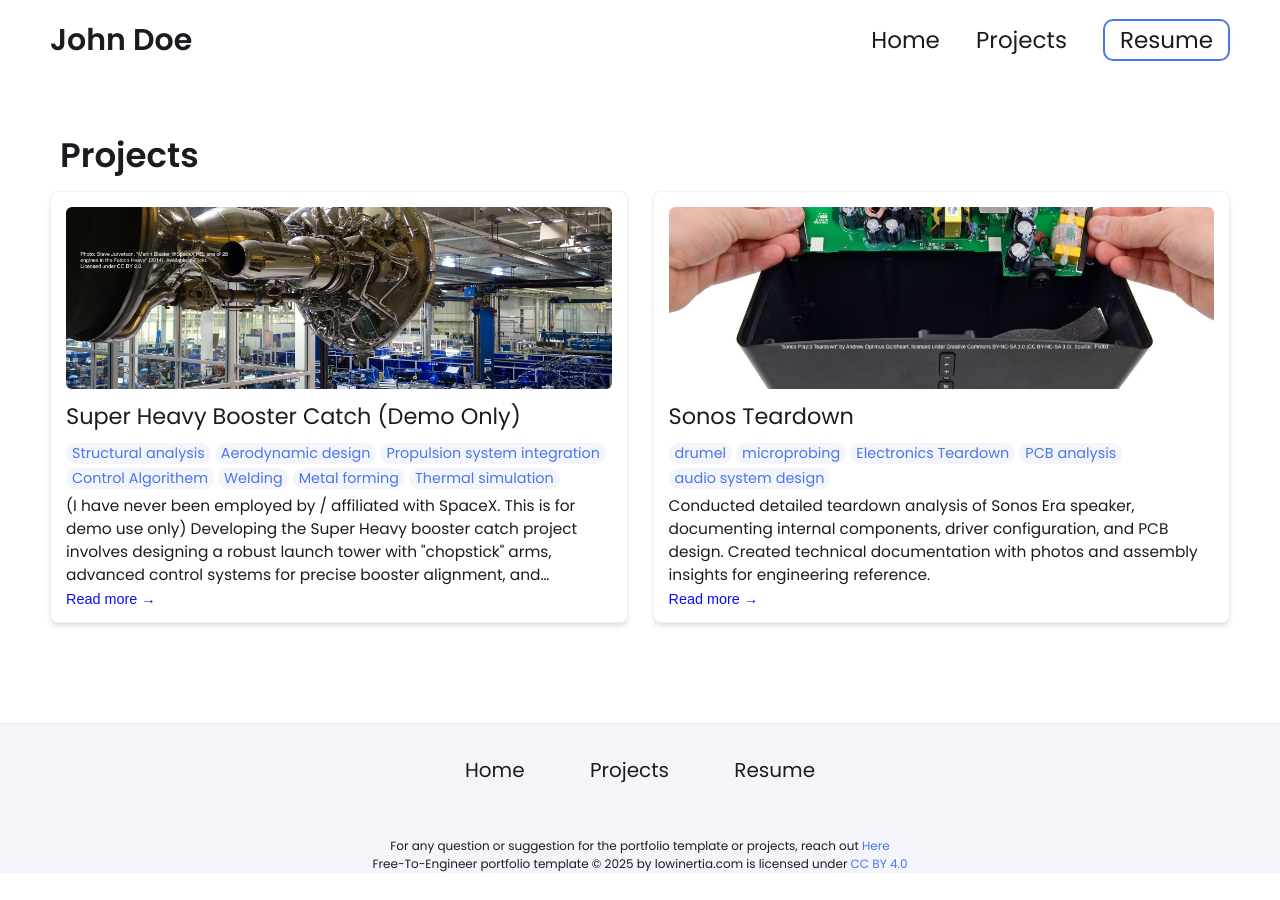
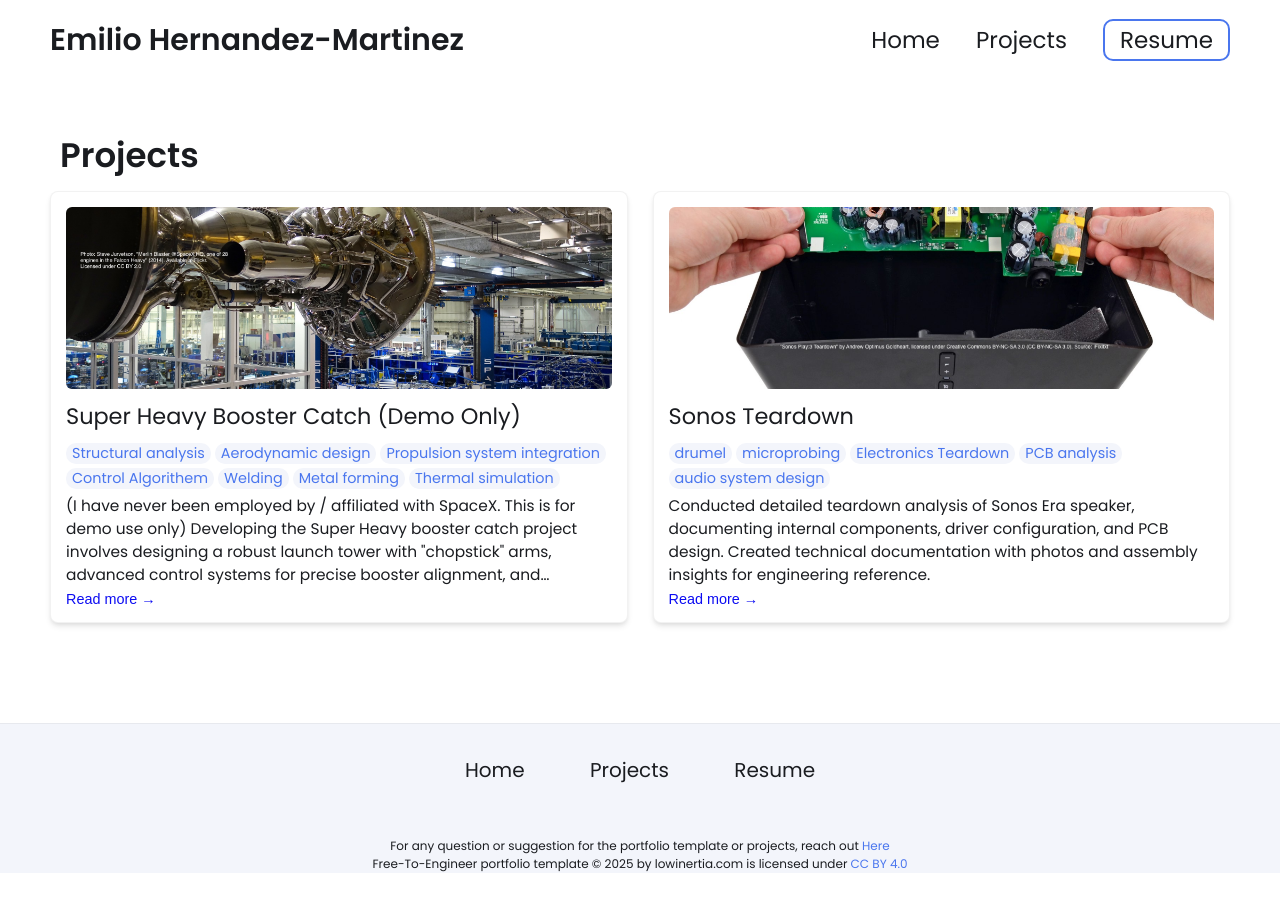
Before and after one commit to emiliohernand/emiliohernand.github.io, a Jekyll site: the page built from projects.html, in a window 1280 px wide. Built offline with Jekyll 4.4.1, drawn with Linux system fonts in a browser that asks for light colours; some of the changed lines change nothing that is shown.

Commit message:
Update _config.yml

```diff
--- a/_config.yml
+++ b/_config.yml
@@ -7,17 +7,18 @@
 
 # Main Page Setup
 
-title: John Doe's Portfolio # This is what shows up in the tab of the browser
+title: Engineering Portfolio | Emilio Hernandez-Martinez # This is what shows up in the tab of the browser
 
 
 
 # Hero Section
-name: John Doe
-headline: headline message
+name: Emilio Hernandez-Martinez
+headline: Mechanical Engineering Student at the University of Michigan
 description: >- # dont remove this line. this will ignore all new lines until the next section
-  Write an awesome intro and discuss your highlights and qualification. You can edit this
-  line in _config.yml. It will appear in your document head meta (for
-  Google search results) and in your feed.xml site description.
+  Mechanical engineering student developing technical experience through research engineering,
+  simulation studies, and mechanical design projects. This portfolio highlights work spanning
+  cryogenic vibration isolation systems, CAD development, engineering analysis, and competition
+  robotics mechanisms.
 
 # Place your profile image in /assets/images/profile-image/folder and edit the file name
 profile_image: ./assets/images/profile-image/avatar.jpeg
@@ -31,9 +32,9 @@
 # Set up external links - this will show up as small icons next to your name.
 
 external-links:    # input only your own url slug. The icons with missing entries will not appear.
-  linkedin: test    # https://www.linkedin.com/in/{your url slug}
-  github: leea12    # https://github.com/{your url slug}
-  stackoverflow: test      # https://stackoverflow.com/users/{your url slug}
+  linkedin: https://www.linkedin.com/in/emilioh26    # https://www.linkedin.com/in/{your url slug}
+  github: https://github.com/emiliohernand    # https://github.com/{your url slug}
+  stackoverflow:     # https://stackoverflow.com/users/{your url slug}
   medium:            # https://medium.com/@{your url slug}
   x-twitter:   # https://x.com/{your url slug}
   threads:            # https://threads.net/@{your url slug}
@@ -47,48 +48,29 @@
 skills:
   - category: 3D Modeling
     tools:
+    - Solidworks
+    - AutoCAD
+    - Fusion 360 (Autodesk)
     - Onshape
-    - Solidworks
-    - Creo
-    - Fusion 360 (Autodesk)
-    - Blender (for complex shapes or animations)
-    - Siemens NX
-    - Inventor (Autodesk)
-    - CATIA (Dassault Systèmes)
-  - category: Prototyping
+  - category: Manufacturing
     tools:
-    - SLA
     - CNC
-    - FDM
-    - SLS
-    - DMLS
-    - PolyJet Printing
-    - Vacuum Casting
     - Laser Cutting
-    - Water Jet Cutting
-    - Arduino / Raspberry Pi
-    - Breadboarding for circuit testing
-  - category: Design Standards / Practices
+  - category: Programming
     tools:
-    - GD&T ASME Y14
-    - ISO fits and tolerances
-    - PLM (PTC Windchill / Arena)
-  - category: PCB Design
+    - Python
+    - HTML
+    - CSS
+    - Java
+    - JavaScript
+    - MATLAB
+    - Simulink
+  - category: Simulation
     tools:
-    - Altium Designer
-    - Altium
-    - Eagle
-    - KiCad
-  - category: Problem Solving / Risk Management
-    tools:
-    - Root Cause Analysis (e.g., 5 Whys, Fishbone Diagram)
-    - DFMEA / PFMEA
-    - Six Sigma methodologies
-    - Shain Red-X
-
+    - COMSOL Multiphysics
 
 # Contact Form Setup. Setup an account and copy over the key. When someone fills out the form, it will be received in your email.
-formspree-key:   https://formspree.io/f/{8-digit key}
+# formspree-key:   https://formspree.io/f/{8-digit key}
 
 
 
@@ -101,43 +83,13 @@
   background: "#ffffff"
   light_background: "#f3f5fb"
 
-# A few examples.
-basic theme:
-  text: "#1a1c20"
-  border: "#ddd"
-  link: "#4a76ee"
-  highlight: "#0c0cf2"
-  background: "#ffffff"
-  light_background: "#f3f5fb"
-
-  mint theme:
-  text: "#2c3333"
-  border: "#e0f2ef"
-  link: "#40b3a2"
-  highlight: "#2a9d8f"
-  background: "#f7fbfa"
-  light_background: "#f0f9f7"
-
-lemon theme:
-  text: "#2d2926"
-  border: "#f7f3e3"
-  link: "#ffc94d"
-  highlight: "#ffb800"
-  background: "#fffdf5"
-  light_background: "#fff9e6"
-
-  pink theme:
-  text: "#2d2d2d"
-  border: "#f8e2e2"
-  link: "#ff8fa3"
-  highlight: "#ff4d6d"
-  background: "#fff8f8"
-  light_background: "#fff5f6"
-
-
-
-
-
+#mint theme:
+  #text: "#2c3333"
+  #border: "#e0f2ef"
+  #link: "#40b3a2"
+  #highlight: "#2a9d8f"
+  #background: "#f7fbfa"
+  #light_background: "#f0f9f7"
 
 #########################################################################################################
 # Build settings for the site. Editing the below may cause the site to malfunction.
```
